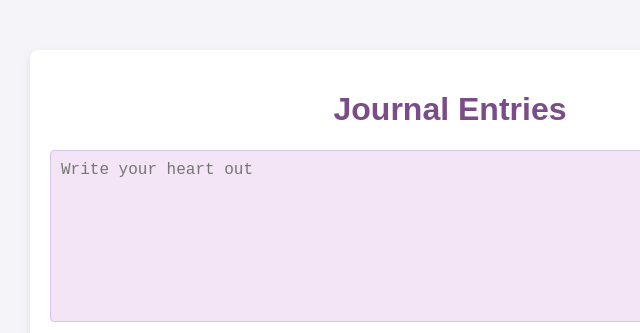
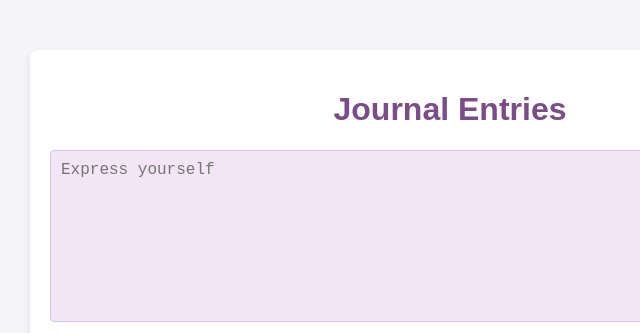
Before and after one commit to Anushree149/JournalEntry, a plain HTML site: page index.html in a window 1280 px wide. Shown: the top 333 px of the page, 190-830 px from the left. Drawn offline with Linux system fonts and the light colour scheme.

Commit message:
changed the text area

```diff
--- a/index.html
+++ b/index.html
@@ -9,7 +9,7 @@
 <body>
     <div class="container">
         <h1>Journal Entries</h1>
-        <textarea id="journal-text" placeholder="Write your heart out "></textarea>
+        <textarea id="journal-text" placeholder="Express yourself "></textarea>
         <button id="save-button">Save Entry</button>
         <h2>Your Entries</h2>
         <div id="entries-container"></div>
```
